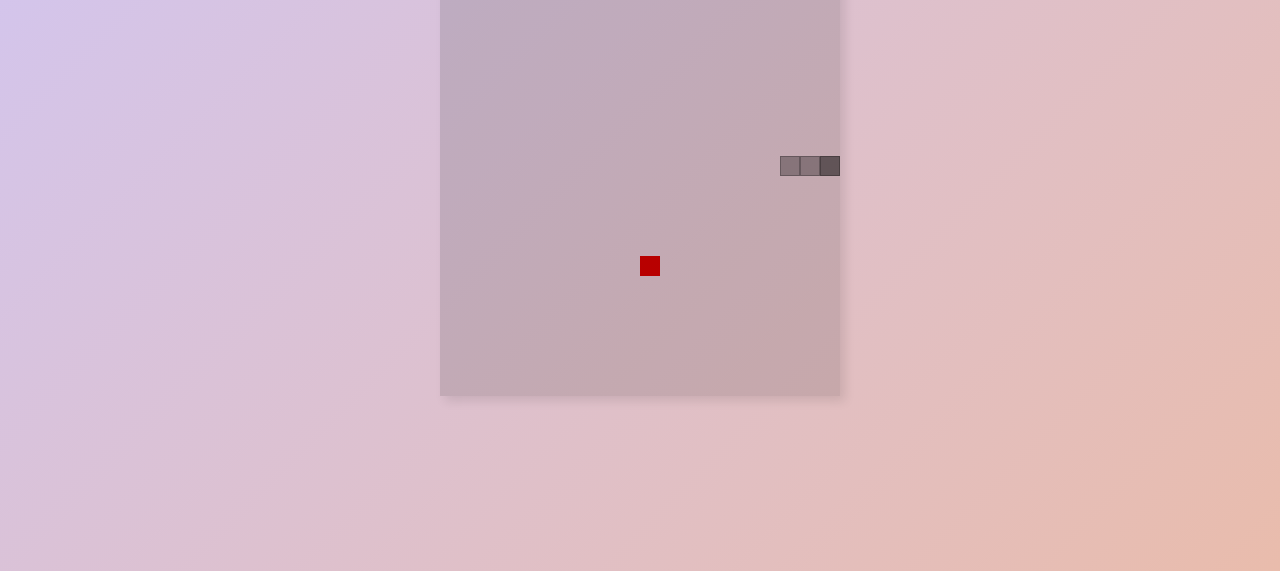
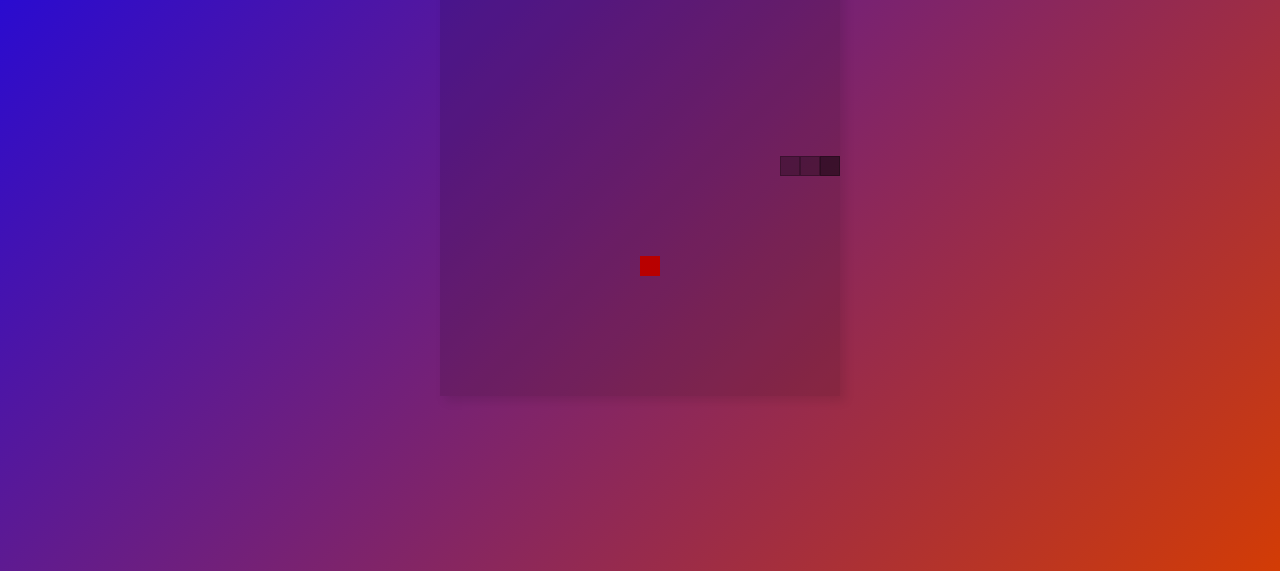
Before and after one commit to Hazrat-Ali9/Game-Snake, a website: page index.html in a window 1280 px wide. Shown: the part 229-800 px from the top of the page. Drawn offline with Linux system fonts and the light colour scheme.

Commit message:
css :bug:

```diff
--- a/style.css
+++ b/style.css
@@ -17,7 +17,7 @@
 /* body */
 body {
     min-height: 100vh;
-    background: linear-gradient(135deg, #d1c6f3, #e9bcac);
+    background: linear-gradient(135deg, #1505e9, #d33c05);
     overflow: hidden;
 }
 
```
